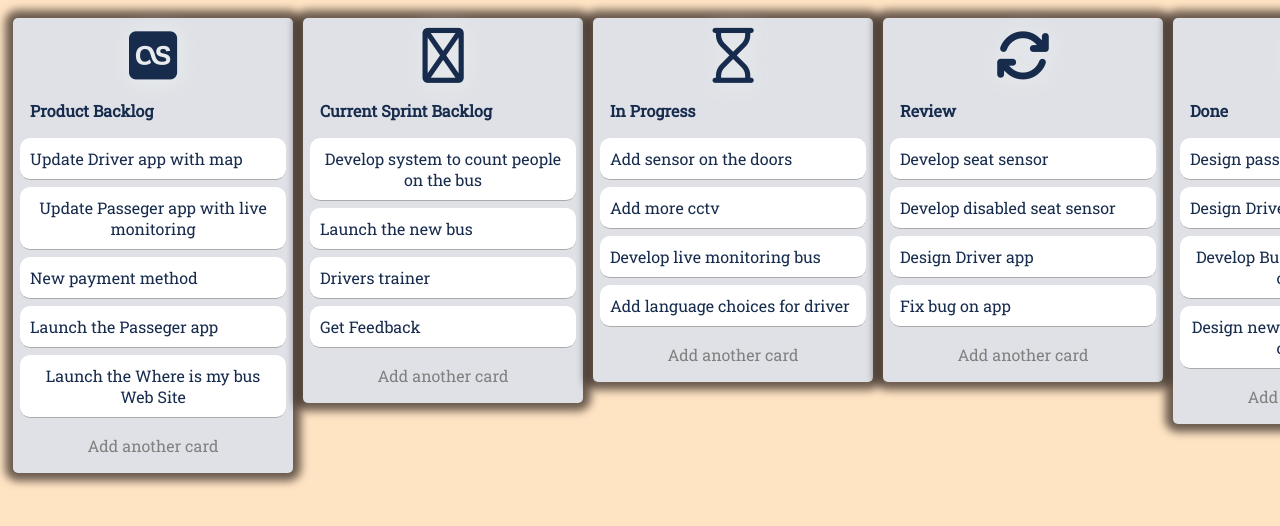
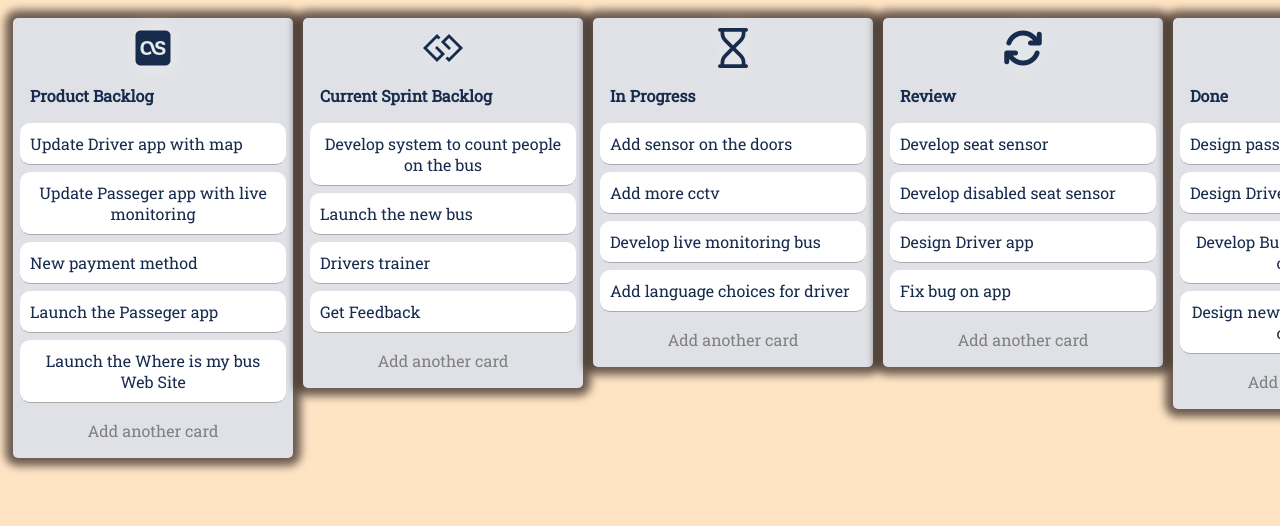
Before and after one commit to wandyalmeida/csp-ps_ca3, a plain HTML site: page index.html in a window 1280 px wide. Shown: the top 526 px of the page. Drawn offline with nearby package versions, Linux system fonts and the light colour scheme.

Commit message:
Update icons

```diff
--- a/index.html
+++ b/index.html
@@ -24,7 +24,7 @@
     <div class="add-card editable">Add another card</div>
   </div>
   <div class="list">
-    <i class="fa-regular fa-toolbox"></i>
+    <i class="fa-brands fa-gg"></i>
     <div class="title removable editable">Current Sprint Backlog</div>
     <div class="content">
       <div class="card removable editable">Develop system to count people on the bus</div>
--- a/style.css
+++ b/style.css
@@ -25,7 +25,7 @@ div {
 }
 
 i{
-  font-size: 55px;
+  font-size: 40px;
   text-shadow: 2px 2px 20px #ECF0F1;
   margin-top: 10px;
 }
```
